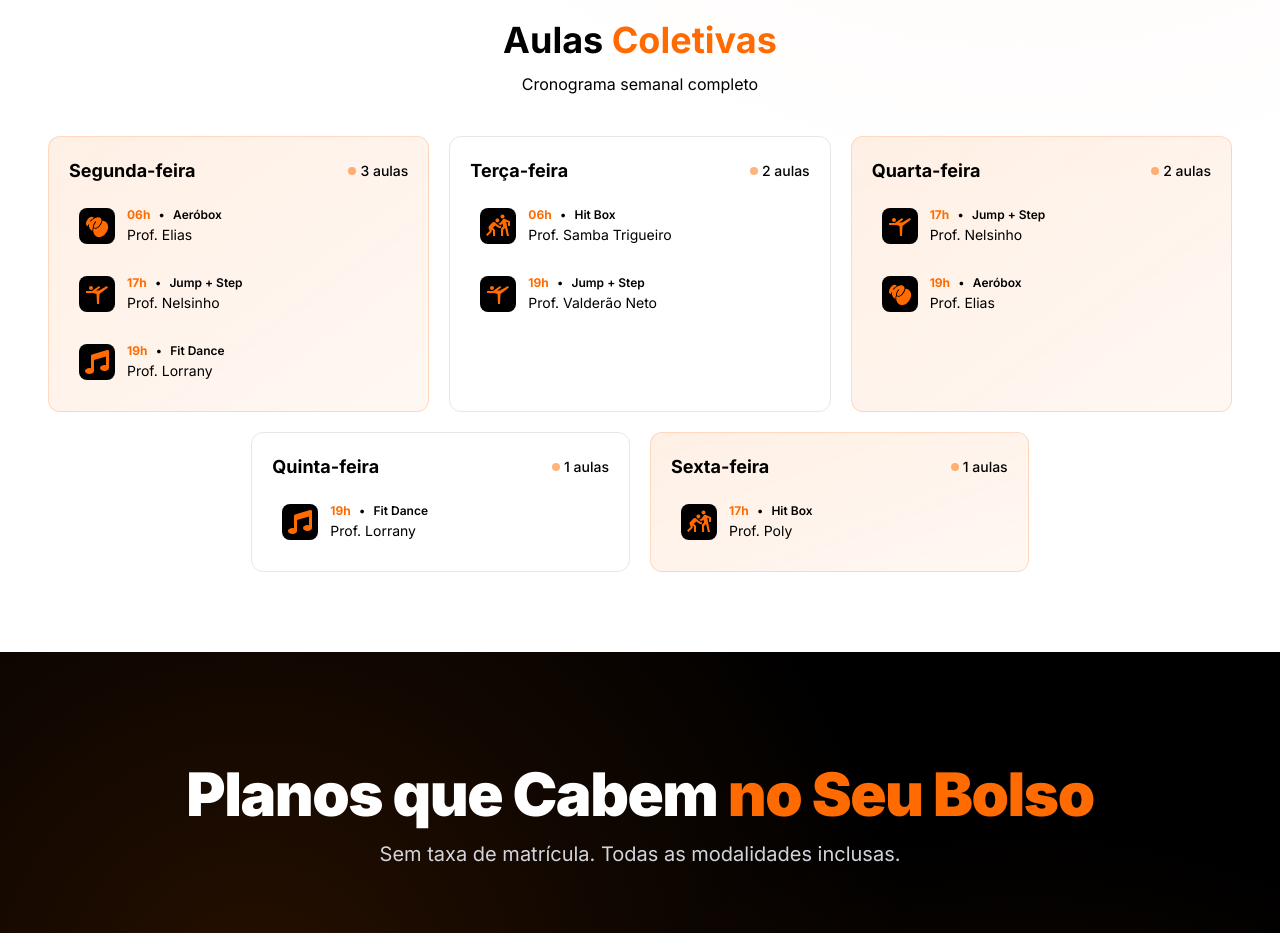
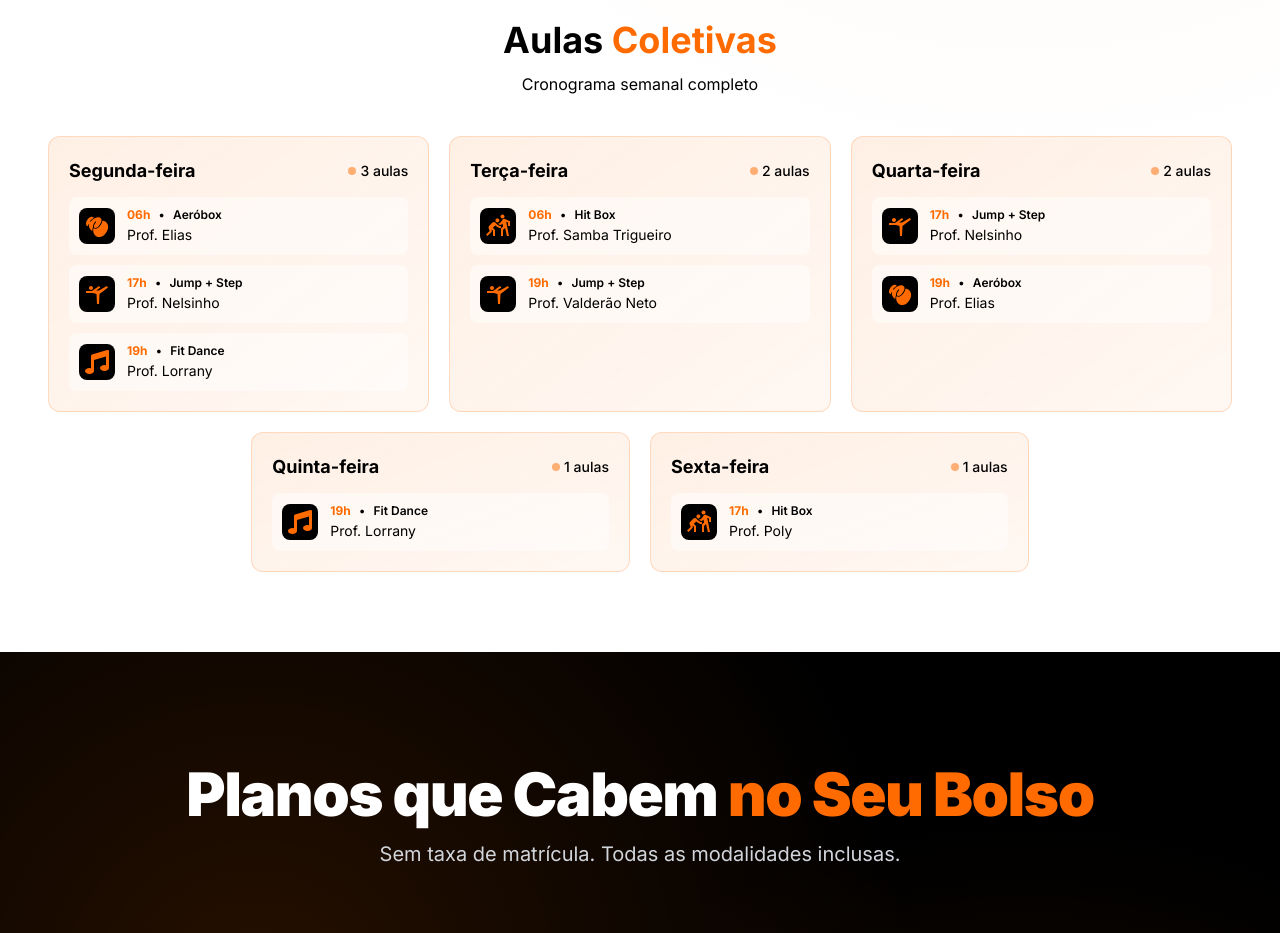
Before and after one commit to richardgms/estiga-total, a Next.js app: page / in a window 1280 px wide. Shown: the part 3460-4393 px from the top of the page. Built offline with nearby package versions, Linux system fonts and the light colour scheme.

Commit message:
Mudança e padronização dos cards do conograma semanal

```diff
--- a/components/sections/Modalities.tsx
+++ b/components/sections/Modalities.tsx
@@ -217,20 +217,8 @@ const ModalityCard: React.FC<{ modality: Modality }> = ({ modality }) => {
 };
 
 const ScheduleCard: React.FC<{ daySchedule: DaySchedule; index: number }> = ({ daySchedule, index }) => {
-  const colors = [
-    'from-secondary-orange/10 to-secondary-orange/5',
-    'from-neutral-100 to-neutral-50',
-  ];
-
-  const borderColors = [
-    'border-secondary-orange/20 hover:border-secondary-orange/40',
-    'border-neutral-200 hover:border-neutral-300',
-  ];
-
-  const colorIndex = index % 2;
-
   return (
-    <div className={`group relative bg-gradient-to-br ${colors[colorIndex]} rounded-xl p-4 md:p-5 border ${borderColors[colorIndex]} transition-all duration-300 hover:shadow-lg hover:-translate-y-1`}>
+    <div className="group relative bg-gradient-to-br from-secondary-orange/10 to-secondary-orange/5 rounded-xl p-4 md:p-5 border border-secondary-orange/20 hover:border-secondary-orange/40 transition-all duration-300 hover:shadow-lg hover:-translate-y-1">
       <div className="flex items-center justify-between mb-3">
         <h4 className="text-base sm:text-lg font-bold text-black">
           {daySchedule.day}
@@ -243,7 +231,7 @@ const ScheduleCard: React.FC<{ daySchedule: DaySchedule; index: number }> = ({ d
 
       <div className="space-y-2.5">
         {daySchedule.classes.map((classItem, idx) => (
-          <div key={idx} className="flex items-center gap-3 bg-neutral-100/80 rounded-lg p-2.5 hover:bg-neutral-50 transition-colors duration-200">
+          <div key={idx} className="flex items-center gap-3 bg-white/50 rounded-lg p-2.5 hover:bg-white/80 transition-colors duration-200">
             <div className="flex-shrink-0 w-9 h-9 bg-black rounded-lg flex items-center justify-center">
               {modalityIcons[classItem.modality] || <FaHeartbeat className="text-lg text-secondary-orange" />}
             </div>
```
